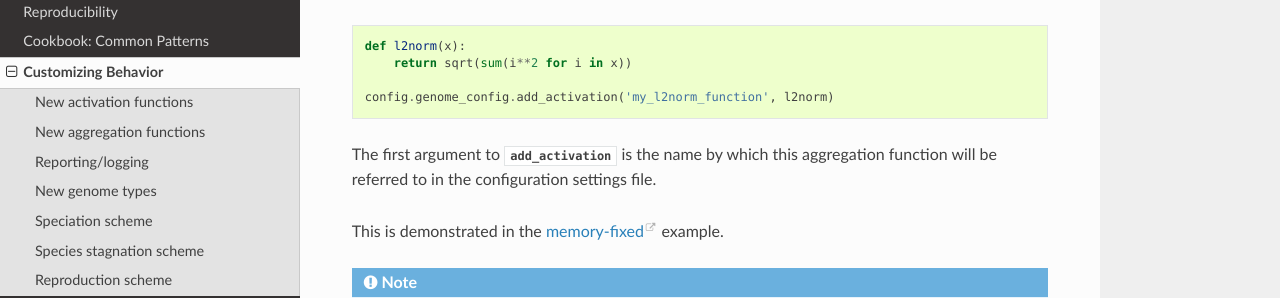
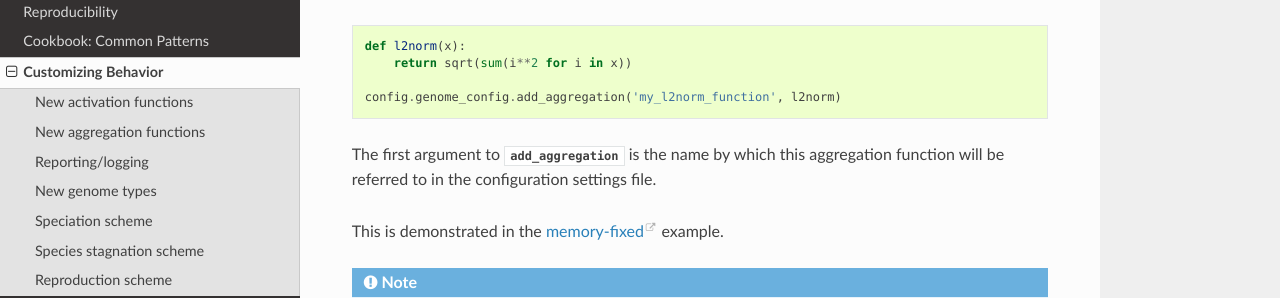
Before and after one commit to CodeReclaimers/neat-python, a Sphinx documentation site: the page built from docs/customization.rst, in a window 1280 px wide and 900 px high, scrolled down 785 px. Shown: the part 170-468 px from the top of the window. Built offline with Sphinx 7.4.7 and the Read the Docs theme 3.1.0, drawn with Linux system fonts in a browser that asks for light colours.

Commit message:
Minor documentation fixes.

```diff
--- a/docs/config_file.rst
+++ b/docs/config_file.rst
@@ -164,6 +164,7 @@ required for your particular implementation.
 
 * *elitism*
     The number of most-fit individuals in each species that will be preserved as-is from one generation to the next. **This defaults to 0.**
+    Note: the effective minimum per-species population is max(min_species_size, elitism) to ensure elites are always preserved.
 
 .. index:: ! survival_threshold
 
@@ -175,7 +176,8 @@ required for your particular implementation.
 .. _min-species-size-label:
 
 * *min_species_size*
-    The minimum number of genomes per species after reproduction. **This defaults to 2.**
+    The minimum number of genomes per species after reproduction. **This defaults to 1.**
+    Note: the effective minimum per-species population is max(min_species_size, elitism) to ensure elites are always preserved.
 
 .. index:: genome
 .. index:: DefaultGenome
@@ -183,7 +185,7 @@ required for your particular implementation.
 [DefaultSpeciesSet] section
 ---------------------------
 The ``DefaultSpeciesSet`` section specifies parameters for the builtin `DefaultSpeciesSet` class.
-This section is only necessary if you specify this class as the genome implementation when
+This section is only necessary if you specify this class as the species set implementation when
 creating the `Config` instance; otherwise you need to include whatever configuration (if any) is
 required for your particular implementation.
 
--- a/docs/customization.rst
+++ b/docs/customization.rst
@@ -42,9 +42,9 @@ New :term:`aggregation functions <aggregation function>` are registered with you
     def l2norm(x):
         return sqrt(sum(i**2 for i in x))
 
-    config.genome_config.add_activation('my_l2norm_function', l2norm)
+    config.genome_config.add_aggregation('my_l2norm_function', l2norm)
 
-The first argument to :py:meth:`add_activation <genome.DefaultGenomeConfig.add_aggregation>` is the name by which this aggregation function will be referred to in the configuration settings file.
+The first argument to :py:meth:`add_aggregation <genome.DefaultGenomeConfig.add_aggregation>` is the name by which this aggregation function will be referred to in the configuration settings file.
 
 This is demonstrated in the `memory-fixed
 <https://github.com/CodeReclaimers/neat-python/tree/master/examples/memory-fixed>`_ example.
--- a/docs/module_summaries.rst
+++ b/docs/module_summaries.rst
@@ -166,8 +166,8 @@ Has the built-in :term:`aggregation functions <aggregation function>`, code for
 
     .. py:method:: add(name, function)
 
-      After validating the function (via `validate_aggregation`), adds it to the available activation functions under the given name. Used
-      by :py:meth:`DefaultGenomeConfig.add_activation <genome.DefaultGenomeConfig.add_activation>`. TODO: Check for whether
+      After validating the function (via `validate_aggregation`), adds it to the available aggregation functions under the given name. Used
+      by :py:meth:`DefaultGenomeConfig.add_aggregation <genome.DefaultGenomeConfig.add_aggregation>`. TODO: Check for whether
       the function needs `reduce <functools.reduce>`, or at least offer a form of this function (or extra argument for it, defaulting to false)
       and/or its interface in :py:mod:`genome`, that will appropriately "wrap" the input function.
 
```
